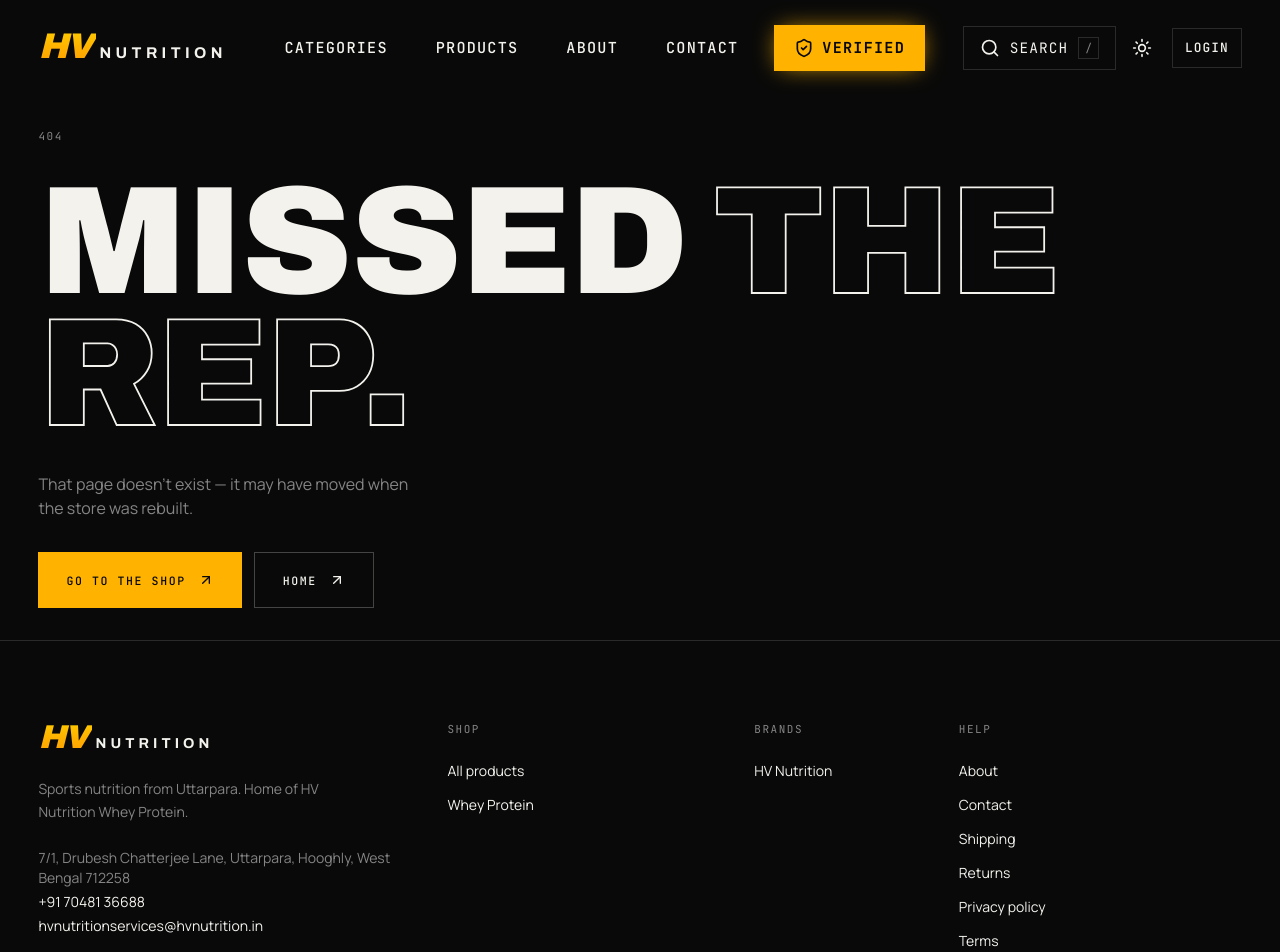
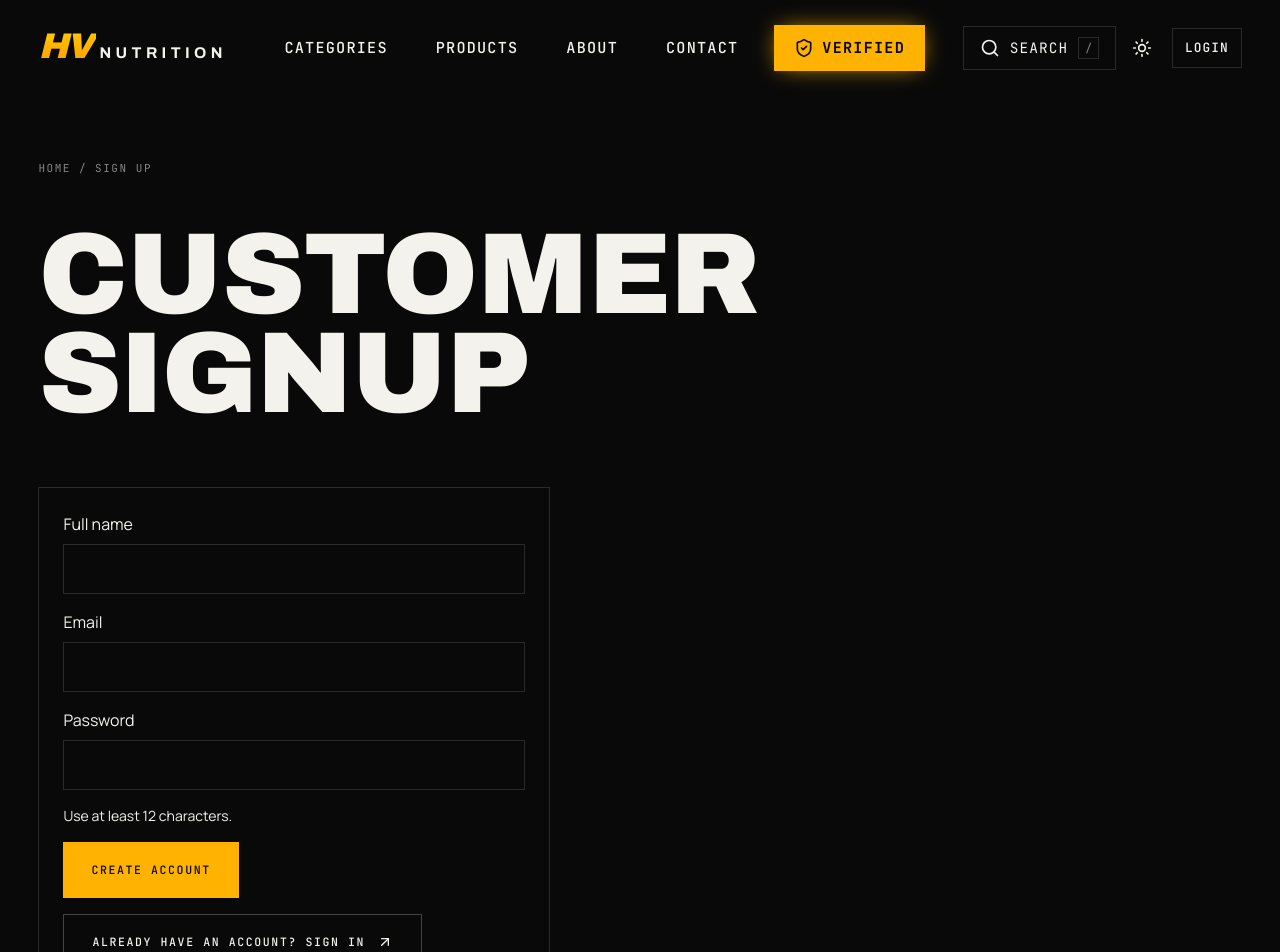
Before and after one commit to rahulsourv/Client-GYM-Protien, a Next.js app: page /signup in a window 1280 px wide. Before the commit this address had no page. Shown: the top 952 px of the page. Built offline with nearby package versions, Linux system fonts and the light colour scheme.

Commit message:
Add customer signup page and account flow

```diff
--- a/next.config.mjs
+++ b/next.config.mjs
@@ -4,6 +4,7 @@ import { backendUrl } from "./src/lib/backendUrl.js";
 const nextConfig = {
   async rewrites() {
     return [
+      "/auth/register",
       "/auth/me",
       "/auth/change-password",
       "/auth/logout-all",
--- /dev/null
+++ b/src/app/signup/page.jsx
@@ -0,0 +1,10 @@
+import AccountForm from "@/components/auth/AccountForm";
+
+export const metadata = {
+  title: "Customer Signup",
+  robots: { index: false },
+};
+
+export default function SignupPage() {
+  return <AccountForm signup />;
+}
--- a/src/components/auth/AccountForm.jsx
+++ b/src/components/auth/AccountForm.jsx
@@ -10,7 +10,7 @@ import { useAccount } from "@/store/account";
 
 const inputStyle = "mt-2 w-full border border-line bg-obsidian p-3";
 
-export default function AccountForm({ profile = false }) {
+export default function AccountForm({ profile = false, signup = false }) {
   const { session, checkingSession, updateSession } = useAccount();
   const router = useRouter();
   const [busy, setBusy] = useState(false);
@@ -28,13 +28,14 @@ export default function AccountForm({ profile = false }) {
     setNotice("");
 
     try {
-      if (action === "login") {
-        const { accessToken } = await api("/auth/login", { method: "POST", body: form });
+      if (action === "login" || action === "register") {
+        const { accessToken } = await api(`/auth/${action}`, { method: "POST", body: form });
         if (!accessToken) throw new Error("The API did not return an access token.");
         const account = await api("/auth/me", { token: accessToken });
         const user = account.user ?? account;
         const accountType = ["ADMIN", "SUPER_ADMIN"].includes(user.role) ? "ADMIN" : user.role;
-        if (accountType !== form.accountType) {
+        const expectedType = action === "register" ? "CUSTOMER" : form.accountType;
+        if (accountType !== expectedType) {
           throw new Error("Select the account type that matches your account.");
         }
         updateSession({ token: accessToken, user });
@@ -52,7 +53,11 @@ export default function AccountForm({ profile = false }) {
       if (session && requestError.status === 401 && requestError.code !== "INVALID_CREDENTIALS") {
         updateSession(null);
       }
-      setError(requestError.message);
+      setError(
+        action === "register" && requestError.status === 409
+          ? "An account already exists with this email. Sign in instead."
+          : requestError.message
+      );
     } finally {
       setBusy(false);
     }
@@ -64,11 +69,11 @@ export default function AccountForm({ profile = false }) {
   }
 
   const isAdmin = ["ADMIN", "SUPER_ADMIN"].includes(session?.user.role);
-  const title = profile ? (isAdmin ? "Admin profile" : "Profile") : "Login";
+  const title = profile ? (isAdmin ? "Admin profile" : "Profile") : signup ? "Customer signup" : "Login";
 
   return (
     <>
-      <PageHeader lines={[title]} crumbs={[{ label: profile ? "Profile" : "Login" }]} />
+      <PageHeader lines={[title]} crumbs={[{ label: profile ? "Profile" : signup ? "Sign up" : "Login" }]} />
       <section className="shell grid items-start gap-8 pb-24 lg:grid-cols-2">
         <div className="max-w-lg space-y-5 border border-line p-6">
           {error && <p role="alert">{error}</p>}
@@ -105,7 +110,13 @@ export default function AccountForm({ profile = false }) {
           ) : profile ? (
             <LinkButton href="/login">Sign in</LinkButton>
           ) : (
-            <form method="post" className="space-y-4" onSubmit={(event) => submitForm("login", event)}>
+            <form method="post" className="space-y-4" onSubmit={(event) => submitForm(signup ? "register" : "login", event)}>
+              {signup ? (
+                <label className="block">
+                  Full name
+                  <input name="name" autoComplete="name" className={inputStyle} maxLength={120} required />
+                </label>
+              ) : (
                 <label className="block">
                   Sign in as
                   <select name="accountType" defaultValue="" className={inputStyle} required>
@@ -114,15 +125,31 @@ export default function AccountForm({ profile = false }) {
                     <option value="ADMIN">Admin</option>
                   </select>
                 </label>
+              )}
               <label className="block">
                 Email
                 <input name="email" type="email" autoComplete="username" className={inputStyle} required />
               </label>
               <label className="block">
                 Password
-                <input name="password" type="password" autoComplete="current-password" className={inputStyle} required />
+                <input
+                  name="password"
+                  type="password"
+                  autoComplete={signup ? "new-password" : "current-password"}
+                  className={inputStyle}
+                  minLength={signup ? 12 : undefined}
+                  maxLength={72}
+                  aria-describedby={signup ? "signup-password-hint" : undefined}
+                  required
+                />
               </label>
-              <Button disabled={busy}>{busy ? "Signing in…" : "Sign in"}</Button>
+              {signup && <p id="signup-password-hint" className="text-sm">Use at least 12 characters.</p>}
+              <Button disabled={busy}>{signup ? (busy ? "Creating account?" : "Create account") : (busy ? "Signing in?" : "Sign in")}</Button>
+              <div>
+                <LinkButton href={signup ? "/login" : "/signup"} variant="ghost">
+                  {signup ? "Already have an account? Sign in" : "Create a customer account"}
+                </LinkButton>
+              </div>
             </form>
           )}
         </div>
```
Lines whose indentation alone changed are shown as unchanged.
